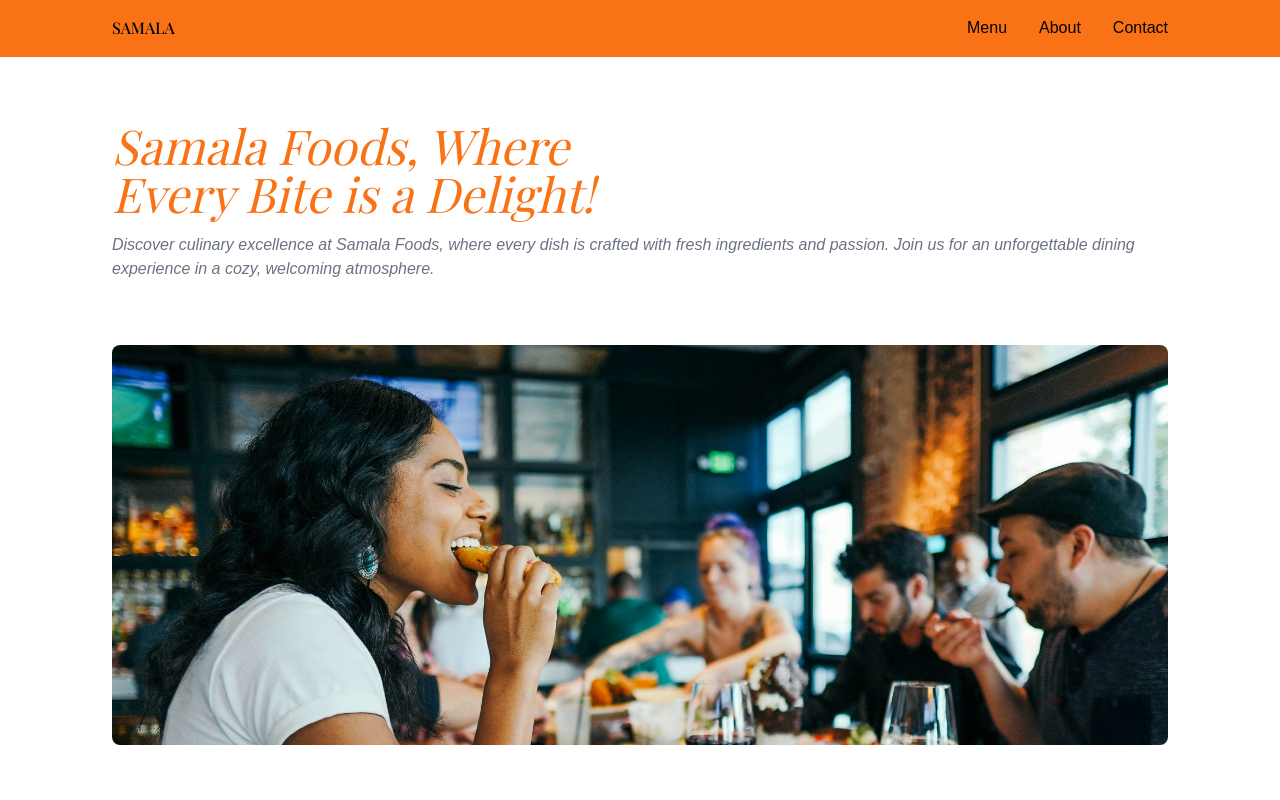
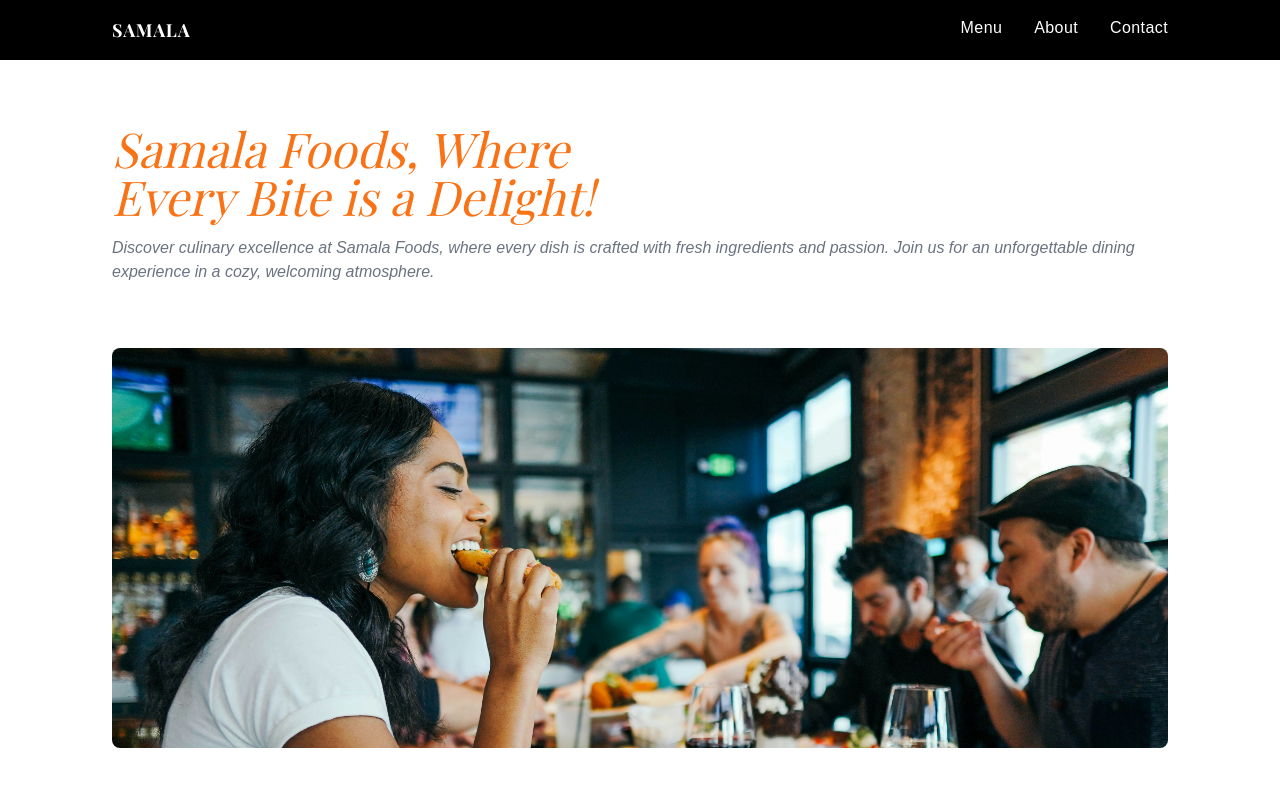
Before and after one commit to kazoomarc/samala_foods_one, a Next.js app: page / in a window 1280 px wide. Shown: the top 800 px of the page. Built offline with nearby package versions, Linux system fonts and the light colour scheme; a web font is replaced by a local one.

Commit message:
update header colors

```diff
--- a/app/ui/Header.tsx
+++ b/app/ui/Header.tsx
@@ -2,15 +2,15 @@ import Link from 'next/link';
 
 export default function Header() {
   return (
-    <div className="py-4 text-base font-medium bg-orange-500">
+    <div className="py-4 text-base font-medium bg-black _bg-orange-700">
       <div className="px-28">
         <nav className="flex justify-between">
           <div>
-            <span className="font-playfair">
+            <span className="font-playfair tracking-wider text-lg text-white font-bold">
               <Link href={'/'}>SAMALA</Link>
             </span>
           </div>
-          <div className="flex gap-8">
+          <div className="flex gap-8 text-white tracking-wide">
             <Link href="/menu">Menu</Link>
             <Link href="/about">About</Link>
             <Link href="/contact">Contact</Link>
```
